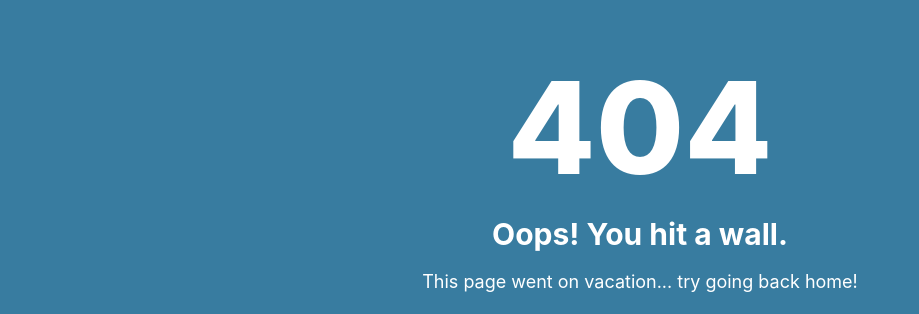
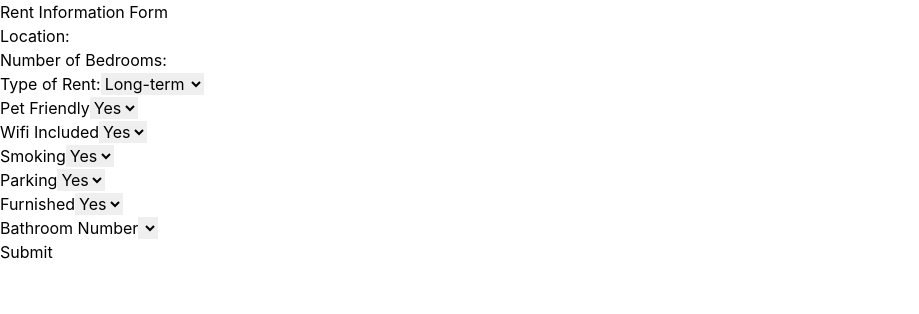
Before and after one commit to 8HANGLIU8/STRENT, a React (Create React App) app in the folder frontend/: page /ApartListings in a window 1280 px wide. Before the commit this address had no page. Shown: the top 314 px of the page, without its empty margins (0-919 px from the left). Built offline with nearby package versions, Linux system fonts and the light colour scheme.

Commit message:
apartlisting user input

```diff
--- a/frontend/src/App.js
+++ b/frontend/src/App.js
@@ -5,6 +5,9 @@ import SignUp from './pages/signup.js';
 import Error404 from './pages/error404.js';
 import Home from './pages/Home.js';
 import Welcome from './pages/Welcome.js';
+import ApartListings from './pages/ApartListings.js';
+
+
 
 function App() {
   return (
@@ -16,6 +19,7 @@ function App() {
         <Route path="/" element={<Navigate to="/" />} /> {/* redirect */}
         <Route path="/Welcome" element={<Welcome />} />
         <Route path="*" element={<Error404 />} />
+        <Route path="/ApartListings" element={<ApartListings />} />
       </Routes>
     </Router>
   );
--- /dev/null
+++ b/frontend/src/pages/ApartListings.js
@@ -0,0 +1,144 @@
+import React, { useState } from "react";
+
+export default function RentForm() {
+  const [formData, setFormData] = useState({
+    location: '',
+    rentType: '',
+    bedroomnumber: '',
+    petfriendly: '',
+    wifi: '',
+    smoking: '',
+    parking: '',
+    bathroomnumber: '',
+    furnished: ''
+  });
+
+  //Handle changes in input fields
+  const handleChange = (e) => {
+    const { name, value } = e.target;
+    setFormData(prev => ({
+      ...prev,
+      [name]: value
+    }));
+  };
+
+  // Handle form submission
+  const handleSubmit = async (e) => {
+    e.preventDefault();
+
+    // Send data to the backend (API)
+    const response = await fetch('http://localhost:3000/api/rent', {
+      method: 'POST',
+      headers: {
+        'Content-Type': 'application/json',
+      },
+      body: JSON.stringify(formData), // Send form data as JSON
+    });
+
+    const result = await response.json();
+    console.log(result);
+  };
+
+  return (
+    <div>
+      <h2>Rent Information Form</h2>
+      <form onSubmit={handleSubmit}>
+        <div>
+          <label>Location:</label>
+          <input
+            type="text"
+            name="location"
+            value={formData.location}
+            onChange={handleChange}
+          />
+        </div>
+        <div>
+          <label>Number of Bedrooms:</label>
+          <input
+            type="number"
+            name="bedroomnumber"
+            value={formData.bedrooms}
+            onChange={handleChange}
+          />
+        </div>
+        <div>
+          <label>Type of Rent:</label>
+          <select
+            name="rentType"
+            value={formData.rentType}
+            onChange={handleChange}
+          >
+            <option value="longterm">Long-term</option>
+            <option value="shortterm">Short-term</option>
+          </select>
+        </div>
+        <div>
+          <label>Pet Friendly</label>
+          <select
+            name="petfriendly"
+            value={formData.petfriendly}
+            onChange={handleChange}
+          >
+            <option value="yes">Yes</option>
+            <option value="no">No</option>
+          </select>
+        </div>
+        <div>
+          <label>Wifi Included</label>
+          <select
+            name="wifi"
+            value={formData.wifi}
+            onChange={handleChange}
+          >
+            <option value="yes">Yes</option>
+            <option value="no">No</option>
+          </select>
+        </div>
+        <div>
+          <label>Smoking</label>
+          <select
+            name="smoking"
+            value={formData.smoking}
+            onChange={handleChange}
+          >
+            <option value="yes">Yes</option>
+            <option value="no">No</option>
+          </select>
+        </div>
+        <div>
+          <label>Parking</label>
+          <select
+            name="parking"
+            value={formData.parking}
+            onChange={handleChange}
+          >
+            <option value="yes">Yes</option>
+            <option value="no">No</option>
+          </select>
+        </div>
+        <div>
+          <label>Furnished</label>
+          <select
+            name="furnished"
+            value={formData.furnished}
+            onChange={handleChange}
+          >
+            <option value="yes">Yes</option>
+            <option value="no">No</option>
+          </select>
+        </div>
+        <div>
+          <label>Bathroom Number</label>
+          <select
+            type='number'
+            name="bathroomnumber"
+            value={formData.bathroomnumber}
+            onChange={handleChange}
+          >
+          </select>
+        </div>
+        <button type="submit">Submit</button>
+      </form>
+    </div>
+  );
+}
```
Also changed, not shown: 1 other file (tests, documents, lock files or other folders).
